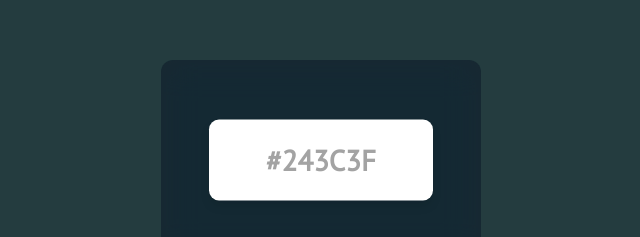
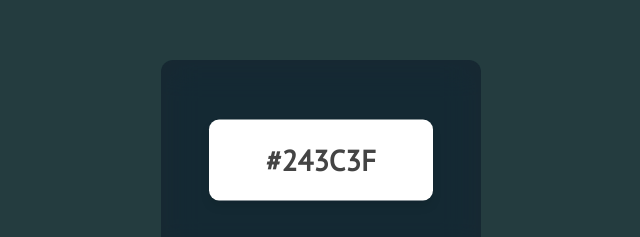
Before and after one commit to piyushchugeja/ColorGenerator, a plain HTML site: page index.html in a window 1280 px wide. Shown: the part 240-477 px from the top of the page, without its empty margins (319-959 px from the left). Drawn offline with Linux system fonts and the light colour scheme.

Commit message:
Update styles.css

```diff
--- a/css/styles.css
+++ b/css/styles.css
@@ -126,7 +126,7 @@ body {
 input.colorHolder {
     width: 70%;
     background: #fff;
-    color: #a3a3a3;
+    color: #444;
     font: inherit;
     box-shadow: 0 6px 10px 0 rgba(0, 0, 0, .1);
     border: 0;
```
